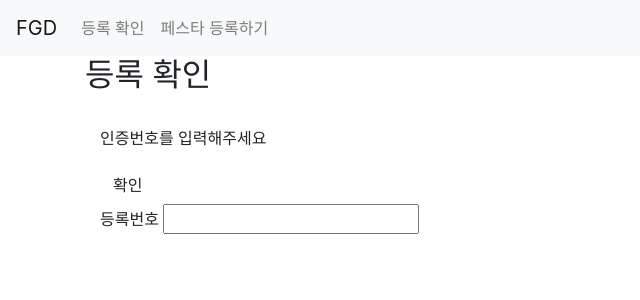
After one commit to 2019-hackerthon/Festagroud, a Django app: page /confirm_login/ in a window 1280 px wide. The commit adds this page. Shown: the top 300 px of the page, without its empty margins (0-640 px from the left). Run offline with Django 3.2, Linux system fonts and the light colour scheme; some libraries are stand-ins or nearby versions.

Commit message:
등록확인 기능 추가

```diff
--- /dev/null
+++ b/app_festa/templates/festa_home/confirm_login.html
@@ -0,0 +1,30 @@
+{% extends 'base.html' %}
+<!--
+[base.html]
+<head>
+</head>
+
+<body>
+ -->
+ {% block content %}
+    <div class="container">
+        <h2>등록 확인</h2>
+        <br>
+        <div class="container">
+            <form action="{% url 'confirm' %}" method="POST">
+                {% csrf_token %}
+                <p>인증번호를 입력해주세요</p>
+                <input class="btn " type="submit" value="확인">
+                <p>등록번호 <input type="text"></p>
+            </form>
+        </div>
+    </div>
+</body>
+
+<style>
+#map {
+    width: 400px;
+    height: 300px;
+}
+</style>
+{% endblock %}
--- a/app_festa/templates/festa_now/detail.html
+++ b/app_festa/templates/festa_now/detail.html
@@ -13,7 +13,7 @@
         <p>공연 날짜 : {{ festa.schedule|date:"Y"}}년 {{ festa.schedule|date:"m"}}월 {{ festa.schedule|date:"d"}}일</p>
         <p>공연 장소 : {{ festa.space }}</p>
         <p>공식 티켓판매처 링크 : {{festa.purchase_link}}</p>
-        <p>공연 주최/기획사 : {{festa.hodt }}</p>
+        <p>공연 주최/기획사 : {{festa.host }}</p>
         <p>고객 문의처 : {{festa.contact }}</p>
         <p>공연 유의사항 : {{ festa.precautions }}</p>
         <p>공연 공지사항 : {{ festa.notice }}</p>
--- a/app_festa/templates/festa_ready/detail.html
+++ b/app_festa/templates/festa_ready/detail.html
@@ -13,7 +13,7 @@
     <p>공연 날짜 : {{ festa.schedule|date:"Y"}}년 {{ festa.schedule|date:"m"}}월 {{ festa.schedule|date:"d"}}일</p>
     <p>공연 장소 : {{ festa.space }}</p>
     <p>공식 티켓판매처 링크 : {{festa.purchase_link}}</p>
-    <p>공연 주최/기획사 : {{festa.hodt }}</p>
+    <p>공연 주최/기획사 : {{festa.host }}</p>
     <p>고객 문의처 : {{festa.contact }}</p>
     <p>공연 유의사항 : {{ festa.precautions }}</p>
     <p>공연 공지사항 : {{ festa.notice }}</p>
--- a/app_festa/views.py
+++ b/app_festa/views.py
@@ -49,12 +49,12 @@ def edit(request, festa_id) :
     return render(request, 'festa_home/edit.html', {'festa' : edit_festa})
 
 def update(request, festa_id) :
-    if request.method == 'POST' and request.FILES['image'] :
+    if request.method == 'POST' and request.FILES['poster'] :
         update_festa = Festa.objects.get(id = festa_id)
         update_festa.name = request.POST['name']
         update_festa.schedule = request.POST['schedule']
         update_festa.space = request.POST['space']
-        update_festa.image = request.FILES['image']
+        update_festa.image = request.FILES['poster']
         update_festa.save()
         return redirect('home')
 
@@ -62,6 +62,14 @@ def search(request) :
     all_festa = Festa.objects.all()
     keyword = request.GET.get('search_bar')
     search_festa=[]
+    # festa이름이 keyword포함하면 search_festa list에 해당 festa추가
     for object in all_festa.filter(name__icontains = keyword) :
         search_festa.append(object)
     return render(request, 'festa_home/search.html', {'search_festa': search_festa})
+
+def confirm_login(request) :
+    return render(request, 'festa_home/confirm_login.html')
+
+def confirm(request) :
+    confirm_festa = Festa.objects.all()
+    return render(request, 'festa_home/confirm.html', {'confirm_festa':confirm_festa})
--- a/project_festa/templates/base.html
+++ b/project_festa/templates/base.html
@@ -39,7 +39,7 @@
                     <a class="nav-link" href="{% url 'home' %}">Home <span class="sr-only">(current)</span></a>
                 </li> -->
                 <li class="nav-item">
-                    <a class="nav-link" href="#">등록 확인</a>
+                    <a class="nav-link" href="{% url 'confirm_login' %}">등록 확인</a>
                 </li>
                 <li class="nav-item">
                     <a class="nav-link" href="{% url 'new' %}">페스타 등록하기</a>
--- a/project_festa/urls.py
+++ b/project_festa/urls.py
@@ -31,4 +31,6 @@ urlpatterns = [
     path('<int:festa_id>/update/', app_festa.views.update, name="update"),
     path('festa_now/<int:festa_id>/', app_festa.views.now_detail, name="now_detail"),
     path('festa_ready/<int:festa_id>/', app_festa.views.ready_detail, name="ready_detail"),
+    path('confirm_login/', app_festa.views.confirm_login, name="confirm_login"),
+    path('confirm/', app_festa.views.confirm, name="confirm"),
 ] + static(settings.MEDIA_URL, document_root = settings.MEDIA_ROOT)
```
Also changed, not shown: app_festa/templates/festa_home/confirm.html (added, +28 -0 lines).
